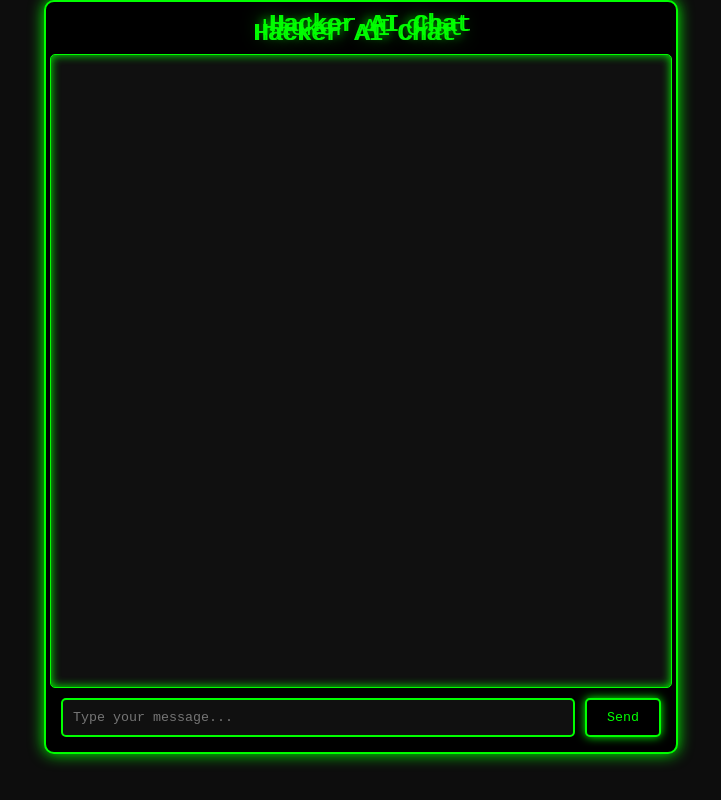
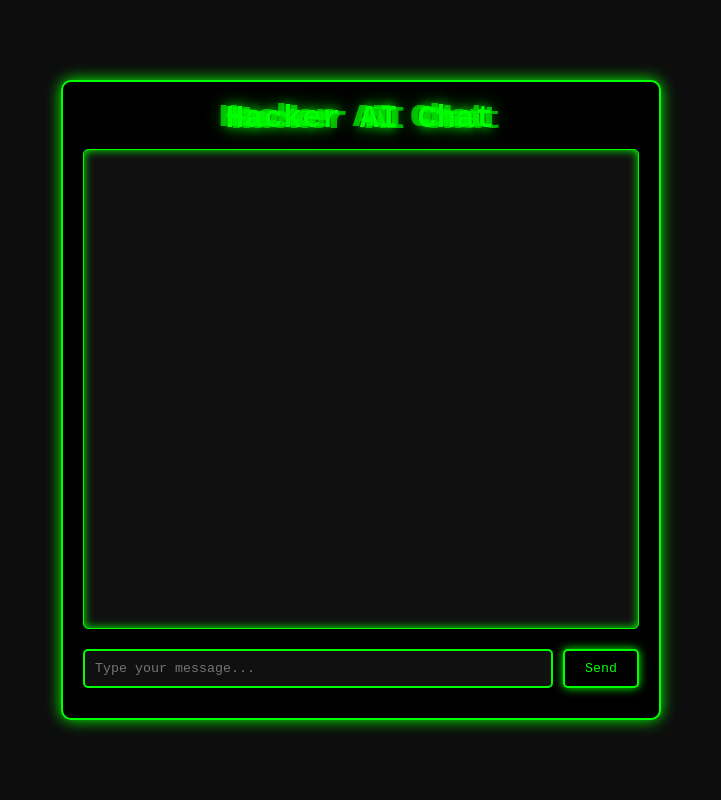
Before and after one commit to wisdomreactly/chat-GPT, a plain HTML site: page index.html in a window 1280 px wide. Shown: the whole page, without its empty margins (279-1000 px from the left). Drawn offline with Linux system fonts and the light colour scheme.

Commit message:
Update index.html

```diff
--- a/index.html
+++ b/index.html
@@ -5,40 +5,48 @@
     <meta name="viewport" content="width=device-width, initial-scale=1.0">
     <title>Hacker AI Chat</title>
     <style>
-        body {
-            background: #0d0d0d; /* Gelap */
-            font-family: 'Courier New', Courier, monospace;
+        /* Basic Reset */
+        * {
             margin: 0;
             padding: 0;
+            box-sizing: border-box;
+        }
+
+        body {
+            background: #0d0d0d; /* Dark background */
+            font-family: 'Courier New', Courier, monospace;
             display: flex;
-            flex-direction: column;
+            justify-content: center;
             align-items: center;
-            height: 100vh;
-            overflow: hidden;
+            min-height: 100vh;
+            margin: 0;
         }
 
         .container {
             display: flex;
             flex-direction: column;
-            justify-content: space-between;
             align-items: center;
-            background: #000000;
+            justify-content: flex-start;
+            background: #000;
             border: 2px solid #00ff00;
+            width: 100%;
+            max-width: 600px;
+            height: 80vh;
+            border-radius: 10px;
+            padding: 20px;
             box-shadow: 0 0 15px #00ff00;
-            width: 90%;
-            max-width: 600px;
-            height: 90vh;
-            border-radius: 10px;
-            padding: 15px;
+            overflow: hidden;
         }
 
-        /* Efek Glitch Header */
+        /* Header Styling with Glitch Effect */
         .header {
-            font-size: 24px;
+            font-size: 32px;
             color: #00ff00;
+            text-align: center;
+            font-weight: bold;
             position: relative;
             text-shadow: 0 0 10px #00ff00, 0 0 20px #00ff00;
-            animation: glitch 1.5s infinite;
+            animation: glitch 2s infinite;
         }
 
         .header::before, .header::after {
@@ -57,13 +65,13 @@
         .header::before {
             left: -2px;
             text-shadow: -2px 0 #00ff00;
-            animation: glitch-before 1.5s infinite;
+            animation: glitch-before 2s infinite;
         }
 
         .header::after {
             left: 2px;
             text-shadow: 2px 0 #00ff00;
-            animation: glitch-after 1.5s infinite;
+            animation: glitch-after 2s infinite;
         }
 
         @keyframes glitch {
@@ -77,29 +85,32 @@
 
         @keyframes glitch-before {
             0% { transform: translate(0, 0); opacity: 1; }
-            20% { transform: translate(-2px, -2px); opacity: 0.8; }
+            20% { transform: translate(-3px, 3px); opacity: 0.8; }
             40% { transform: translate(-5px, 5px); opacity: 1; }
+            60% { transform: translate(-3px, -3px); opacity: 0.6; }
             100% { transform: translate(0, 0); opacity: 1; }
         }
 
         @keyframes glitch-after {
             0% { transform: translate(0, 0); opacity: 1; }
-            20% { transform: translate(2px, 2px); opacity: 0.8; }
+            20% { transform: translate(3px, -3px); opacity: 0.8; }
             40% { transform: translate(5px, -5px); opacity: 1; }
+            60% { transform: translate(3px, 3px); opacity: 0.6; }
             100% { transform: translate(0, 0); opacity: 1; }
         }
 
+        /* Chatbox Styling */
         .chatbox {
-            flex-grow: 1;
+            width: 100%;
+            height: 60vh;
             background: #101010;
             color: #00ff00;
+            padding: 10px;
+            margin: 10px 0;
             overflow-y: auto;
-            width: 100%;
-            padding: 10px;
             border: 1px solid #00ff00;
             border-radius: 5px;
             box-shadow: inset 0 0 10px #00ff00;
-            margin: 10px 0;
         }
 
         .chat {
@@ -116,10 +127,12 @@
             opacity: 0.8;
         }
 
+        /* Input area and button */
         .input-area {
             display: flex;
             width: 100%;
             gap: 10px;
+            margin-top: 10px;
         }
 
         #userInput {
@@ -158,6 +171,7 @@
             background: #00ff00;
             border-radius: 5px;
         }
+
     </style>
 </head>
 <body>
@@ -178,10 +192,11 @@
             const message = userInput.value.trim();
             if (!message) return;
 
+            // Display user message
             chatbox.innerHTML += `<div class="chat user">You: ${message}</div>`;
             userInput.value = '';
 
-            // Placeholder untuk loading
+            // Add typing placeholder for bot
             const typingMessage = `<div class="chat bot">GPT is typing...</div>`;
             chatbox.innerHTML += typingMessage;
             chatbox.scrollTop = chatbox.scrollHeight;
@@ -201,6 +216,11 @@
 
             chatbox.scrollTop = chatbox.scrollHeight;
         }
+
+        // Auto-scroll on load
+        window.onload = () => {
+            chatbox.scrollTop = chatbox.scrollHeight;
+        };
     </script>
 </body>
 </html>
```
